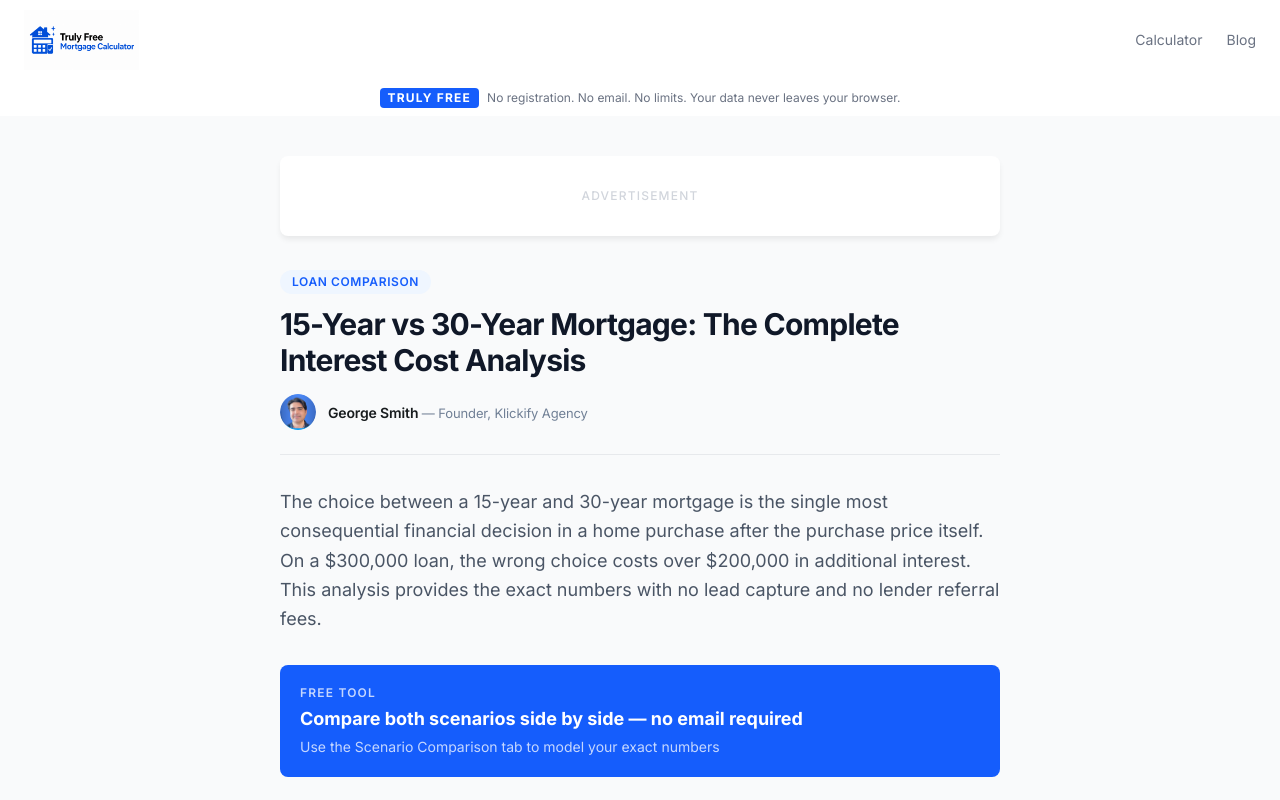
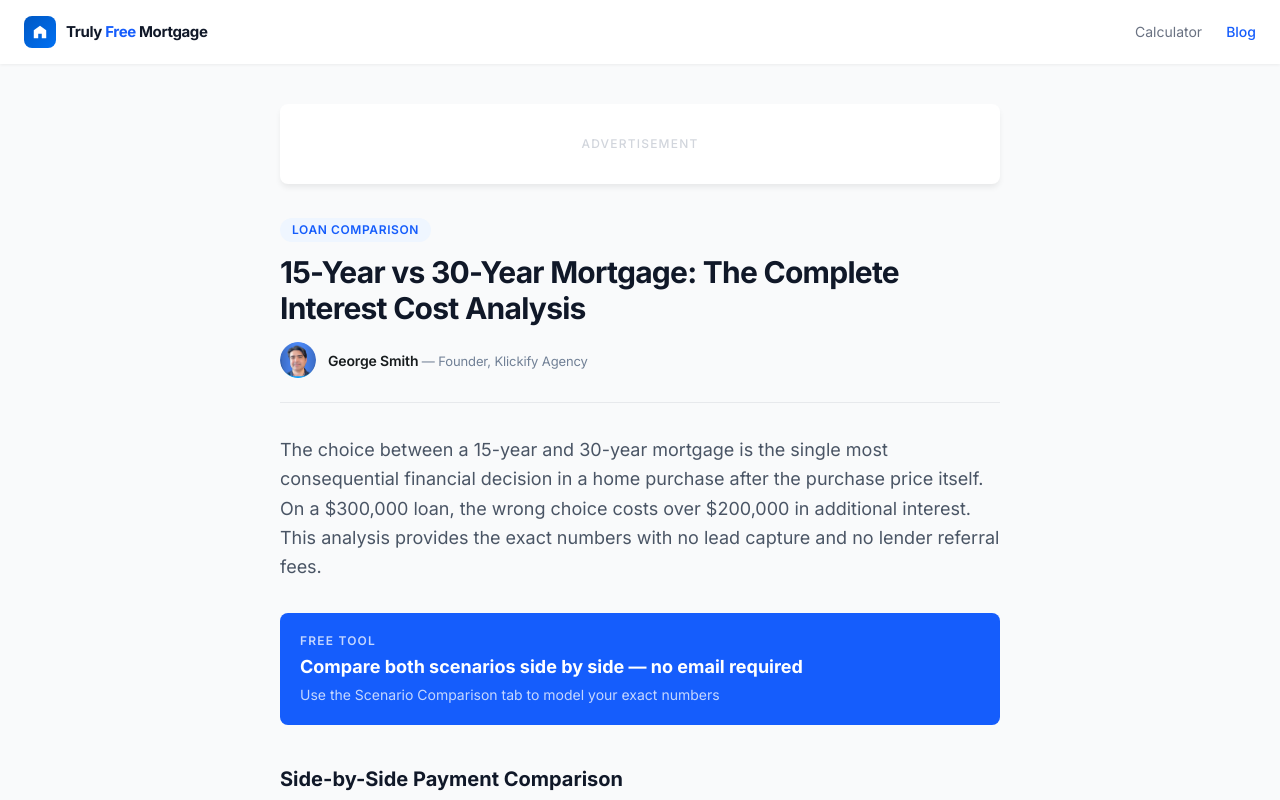
Before and after one commit to gsmith0572-dot/truly-free-mortgage-calculator, a Next.js app: page /blog/15-year-vs-30-year-mortgage in a window 1280 px wide. Shown: the top 800 px of the page. Built offline with nearby package versions, Linux system fonts and the light colour scheme.

Commit message:
fix: standardize nav across all blog articles — SVG logo + shadow, remove breadcrumb bars

```diff
--- a/src/app/blog/15-year-vs-30-year-mortgage/page.tsx
+++ b/src/app/blog/15-year-vs-30-year-mortgage/page.tsx
@@ -43,19 +43,18 @@ export default function FifteenVsThirtyYear() {
       <script type="application/ld+json" dangerouslySetInnerHTML={{ __html: jsonLd }} />
       <script type="application/ld+json" dangerouslySetInnerHTML={{ __html: faqJsonLd }} />
       <div className="min-h-screen bg-gray-50">
-        <nav className="bg-white px-6 h-20 flex items-center justify-between">
-          <a href="/mortgage-calculator">
-            <img src="/logo.png" alt="Truly Free Mortgage Calculator" style={{ height: '60px', width: 'auto', objectFit: 'contain' }} />
+        <nav className="bg-white px-6 h-16 flex items-center shadow-[0_1px_3px_rgb(0_0_0/0.06)]">
+          <a href="/mortgage-calculator" className="flex items-center gap-2.5">
+            <div className="w-8 h-8 rounded-lg flex items-center justify-center" style={{ background: 'linear-gradient(135deg,#0058c3,#0070f3)' }}>
+              <svg width="16" height="16" viewBox="0 0 18 18" fill="none"><path d="M9 2L2 7v9h5v-5h4v5h5V7L9 2z" fill="white"/></svg>
+            </div>
+            <span className="font-bold text-[15px] tracking-tight text-gray-900">Truly <span className="text-blue-600">Free</span> Mortgage</span>
           </a>
-          <div className="flex gap-6">
-            <a href="/mortgage-calculator" className="text-sm text-gray-500 hover:text-gray-700">Calculator</a>
-            <a href="/blog/fha-mortgage-calculator" className="text-sm text-gray-500 hover:text-gray-700">Blog</a>
+          <div className="ml-auto flex gap-6">
+            <a href="/mortgage-calculator" className="text-sm text-gray-500 hover:text-gray-800">Calculator</a>
+            <a href="/blog" className="text-sm text-blue-600 font-medium">Blog</a>
           </div>
         </nav>
-        <div className="bg-white px-6 py-2 flex items-center justify-center gap-2">
-          <span className="bg-blue-600 text-white text-xs font-bold tracking-widest px-2 py-0.5 rounded">TRULY FREE</span>
-          <span className="text-xs text-gray-500">No registration. No email. No limits. Your data never leaves your browser.</span>
-        </div>
         <div className="max-w-3xl mx-auto px-4 sm:px-6 pt-10 pb-16">
           <div className="bg-white rounded-lg shadow-[0_4px_6px_-1px_rgb(0_0_0/0.08)] flex items-center justify-center text-gray-300 text-xs uppercase tracking-widest font-medium mb-8" style={{ minHeight: 80 }}>Advertisement</div>
           <div className="mb-2">
--- a/src/app/blog/fha-mortgage-calculator/page.tsx
+++ b/src/app/blog/fha-mortgage-calculator/page.tsx
@@ -58,19 +58,18 @@ export default function FHAMortgageCalculator() {
       <script type="application/ld+json" dangerouslySetInnerHTML={{ __html: jsonLd }} />
       <script type="application/ld+json" dangerouslySetInnerHTML={{ __html: faqJsonLd }} />
       <div className="min-h-screen bg-gray-50">
-        <nav className="bg-white px-6 h-20 flex items-center justify-between">
-          <a href="/mortgage-calculator">
-            <img src="/logo.png" alt="Truly Free Mortgage Calculator" style={{ height: '60px', width: 'auto', objectFit: 'contain' }} />
+        <nav className="bg-white px-6 h-16 flex items-center shadow-[0_1px_3px_rgb(0_0_0/0.06)]">
+          <a href="/mortgage-calculator" className="flex items-center gap-2.5">
+            <div className="w-8 h-8 rounded-lg flex items-center justify-center" style={{ background: 'linear-gradient(135deg,#0058c3,#0070f3)' }}>
+              <svg width="16" height="16" viewBox="0 0 18 18" fill="none"><path d="M9 2L2 7v9h5v-5h4v5h5V7L9 2z" fill="white"/></svg>
+            </div>
+            <span className="font-bold text-[15px] tracking-tight text-gray-900">Truly <span className="text-blue-600">Free</span> Mortgage</span>
           </a>
-          <div className="flex gap-6">
-            <a href="/mortgage-calculator" className="text-sm text-gray-500 hover:text-gray-700">Calculator</a>
-            <a href="/blog" className="text-sm text-gray-500 hover:text-gray-700">Blog</a>
+          <div className="ml-auto flex gap-6">
+            <a href="/mortgage-calculator" className="text-sm text-gray-500 hover:text-gray-800">Calculator</a>
+            <a href="/blog" className="text-sm text-blue-600 font-medium">Blog</a>
           </div>
         </nav>
-        <div className="bg-white px-6 py-2 flex items-center justify-center gap-2">
-          <span className="bg-blue-600 text-white text-xs font-bold tracking-widest px-2 py-0.5 rounded">TRULY FREE</span>
-          <span className="text-xs text-gray-500">No registration. No email. No limits. Your data never leaves your browser.</span>
-        </div>
         <div className="max-w-3xl mx-auto px-4 sm:px-6 pt-10 pb-16">
           <div className="bg-white rounded-lg shadow-[0_4px_6px_-1px_rgb(0_0_0/0.08)] flex items-center justify-center text-gray-300 text-xs uppercase tracking-widest font-medium mb-8" style={{ minHeight: 80 }}>Advertisement</div>
           <div className="mb-2">
--- a/src/app/blog/mortgage-refinance-calculator/page.tsx
+++ b/src/app/blog/mortgage-refinance-calculator/page.tsx
@@ -38,19 +38,18 @@ export default function RefinanceCalculator() {
       <script type="application/ld+json" dangerouslySetInnerHTML={{ __html: jsonLd }} />
       <script type="application/ld+json" dangerouslySetInnerHTML={{ __html: faqJsonLd }} />
       <div className="min-h-screen bg-gray-50">
-        <nav className="bg-white px-6 h-20 flex items-center justify-between">
-          <a href="/mortgage-calculator">
-            <img src="/logo.png" alt="Truly Free Mortgage Calculator" style={{ height: '60px', width: 'auto', objectFit: 'contain' }} />
+        <nav className="bg-white px-6 h-16 flex items-center shadow-[0_1px_3px_rgb(0_0_0/0.06)]">
+          <a href="/mortgage-calculator" className="flex items-center gap-2.5">
+            <div className="w-8 h-8 rounded-lg flex items-center justify-center" style={{ background: 'linear-gradient(135deg,#0058c3,#0070f3)' }}>
+              <svg width="16" height="16" viewBox="0 0 18 18" fill="none"><path d="M9 2L2 7v9h5v-5h4v5h5V7L9 2z" fill="white"/></svg>
+            </div>
+            <span className="font-bold text-[15px] tracking-tight text-gray-900">Truly <span className="text-blue-600">Free</span> Mortgage</span>
           </a>
-          <div className="flex gap-6">
-            <a href="/mortgage-calculator" className="text-sm text-gray-500 hover:text-gray-700">Calculator</a>
-            <a href="/blog" className="text-sm text-gray-500 hover:text-gray-700">Blog</a>
+          <div className="ml-auto flex gap-6">
+            <a href="/mortgage-calculator" className="text-sm text-gray-500 hover:text-gray-800">Calculator</a>
+            <a href="/blog" className="text-sm text-blue-600 font-medium">Blog</a>
           </div>
         </nav>
-        <div className="bg-white px-6 py-2 flex items-center justify-center gap-2">
-          <span className="bg-blue-600 text-white text-xs font-bold tracking-widest px-2 py-0.5 rounded">TRULY FREE</span>
-          <span className="text-xs text-gray-500">No registration. No email. No limits. Your data never leaves your browser.</span>
-        </div>
         <div className="max-w-3xl mx-auto px-4 sm:px-6 pt-10 pb-16">
           <div className="bg-white rounded-lg shadow-[0_4px_6px_-1px_rgb(0_0_0/0.08)] flex items-center justify-center text-gray-300 text-xs uppercase tracking-widest font-medium mb-8" style={{ minHeight: 80 }}>Advertisement</div>
           <div className="mb-2">
--- a/src/components/MortgageCalculator.tsx
+++ b/src/components/MortgageCalculator.tsx
@@ -289,7 +289,7 @@ export default function MortgageCalculator() {
         }
       `}</style>
       <div className="min-h-screen bg-gray-50">
-        <nav className="bg-white px-6 h-20 flex items-center justify-between no-print">
+        <nav className="bg-white px-6 h-20 flex items-center justify-between no-print shadow-[0_1px_3px_rgb(0_0_0/0.06)]">
           <img src="/logo.png" alt="Truly Free Mortgage Calculator" style={{ height: '60px', width: 'auto', objectFit: 'contain', objectPosition: 'left center' }} />
           <div className="flex gap-6">
             {['Calculator','Compare','Blog'].map((l) => (
```
